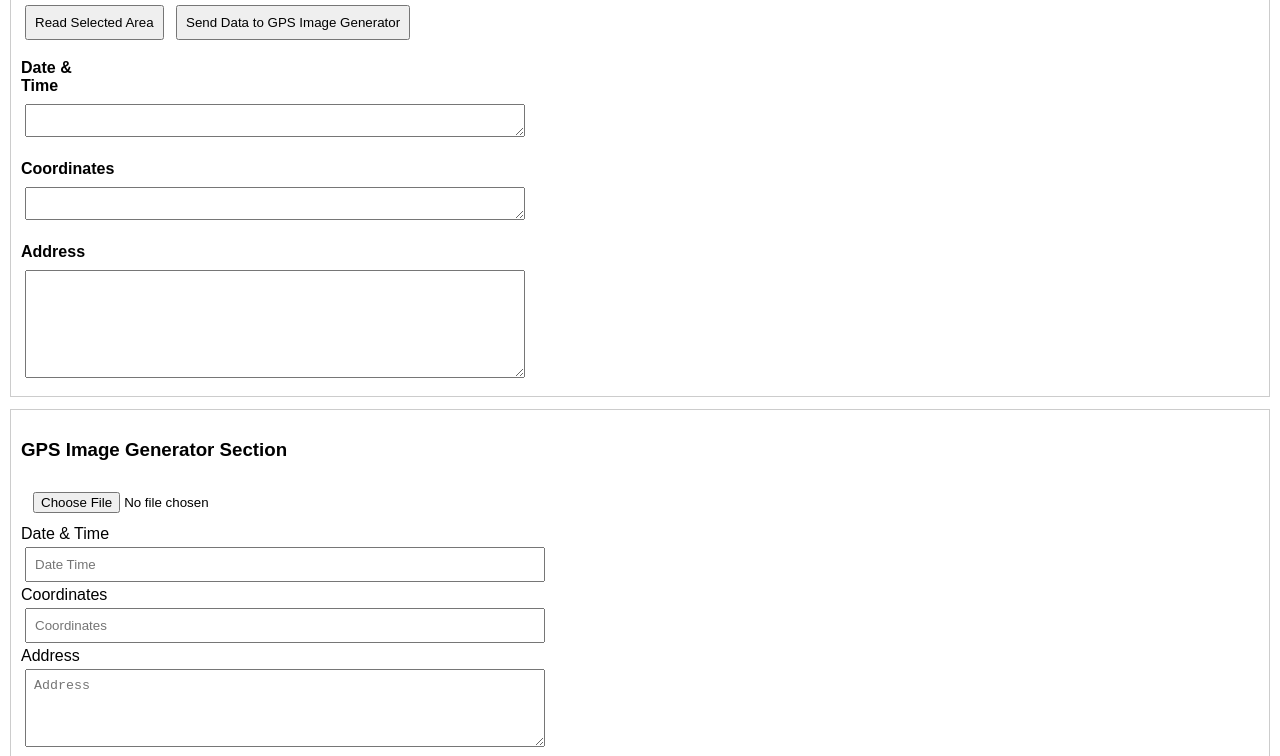
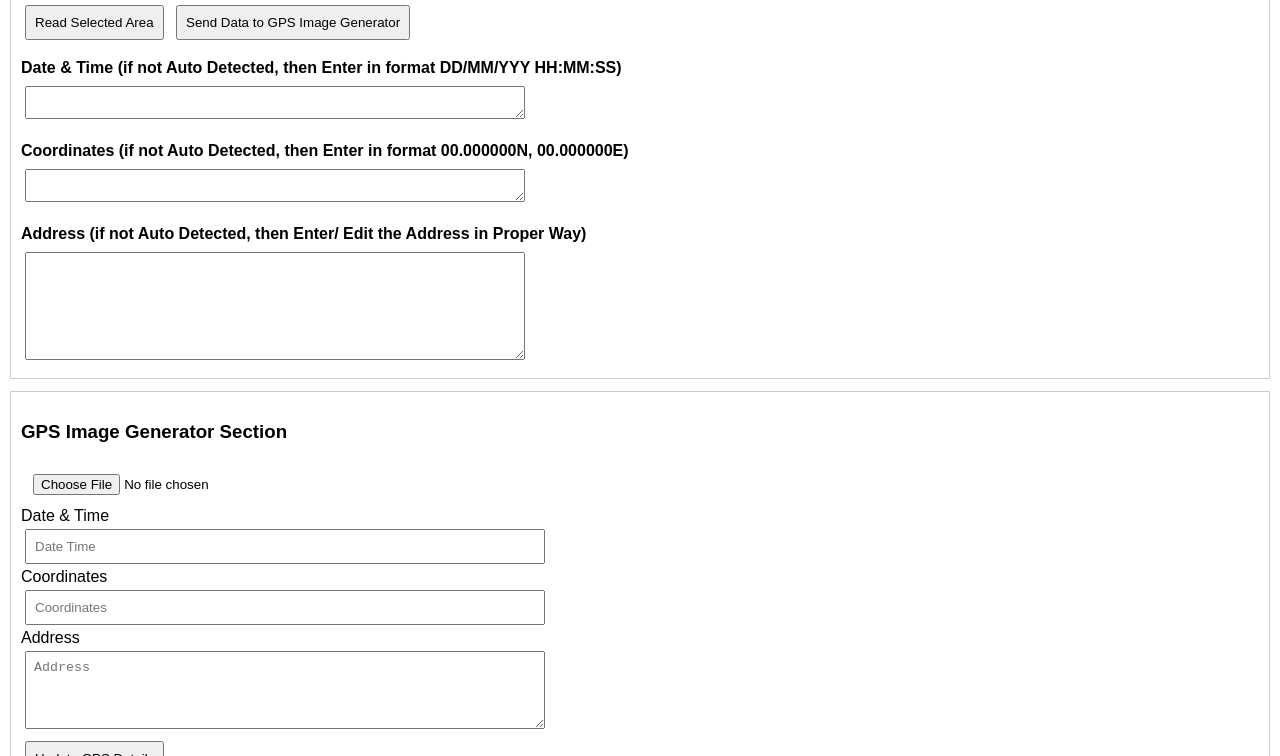
Before and after one commit to vicky2910/DataFromImage2GPSImage, a plain HTML site: page index.html in a window 1280 px wide. Shown: the part 222-978 px from the top of the page. Drawn offline with nearby package versions, Linux system fonts and the light colour scheme.

Commit message:
Update index.html

```diff
--- a/index.html
+++ b/index.html
@@ -124,7 +124,6 @@
 
         .box {
             margin-top: 15px;
-            width: 5cap;
         }
 
         .box label {
@@ -157,17 +156,17 @@
 
 
             <div class="box">
-                <label>Date & Time</label>
+                <label>Date & Time (if not Auto Detected, then Enter in format DD/MM/YYY HH:MM:SS)</label>
                 <textarea id="dateTimeBox" rows="1" style="width: 500px;"></textarea>
             </div>
 
             <div class="box">
-                <label>Coordinates</label>
+                <label>Coordinates  (if not Auto Detected, then Enter in format 00.000000N, 00.000000E)</label>
                 <textarea id="coordinateBox" style="width: 500px;" rows="1"></textarea>
             </div>
 
             <div class="box">
-                <label>Address</label>
+                <label>Address  (if not Auto Detected, then Enter/ Edit the Address in Proper Way)</label>
                 <textarea id="addressBox" rows="6" style="width: 500px;"></textarea>
             </div>
 
```
